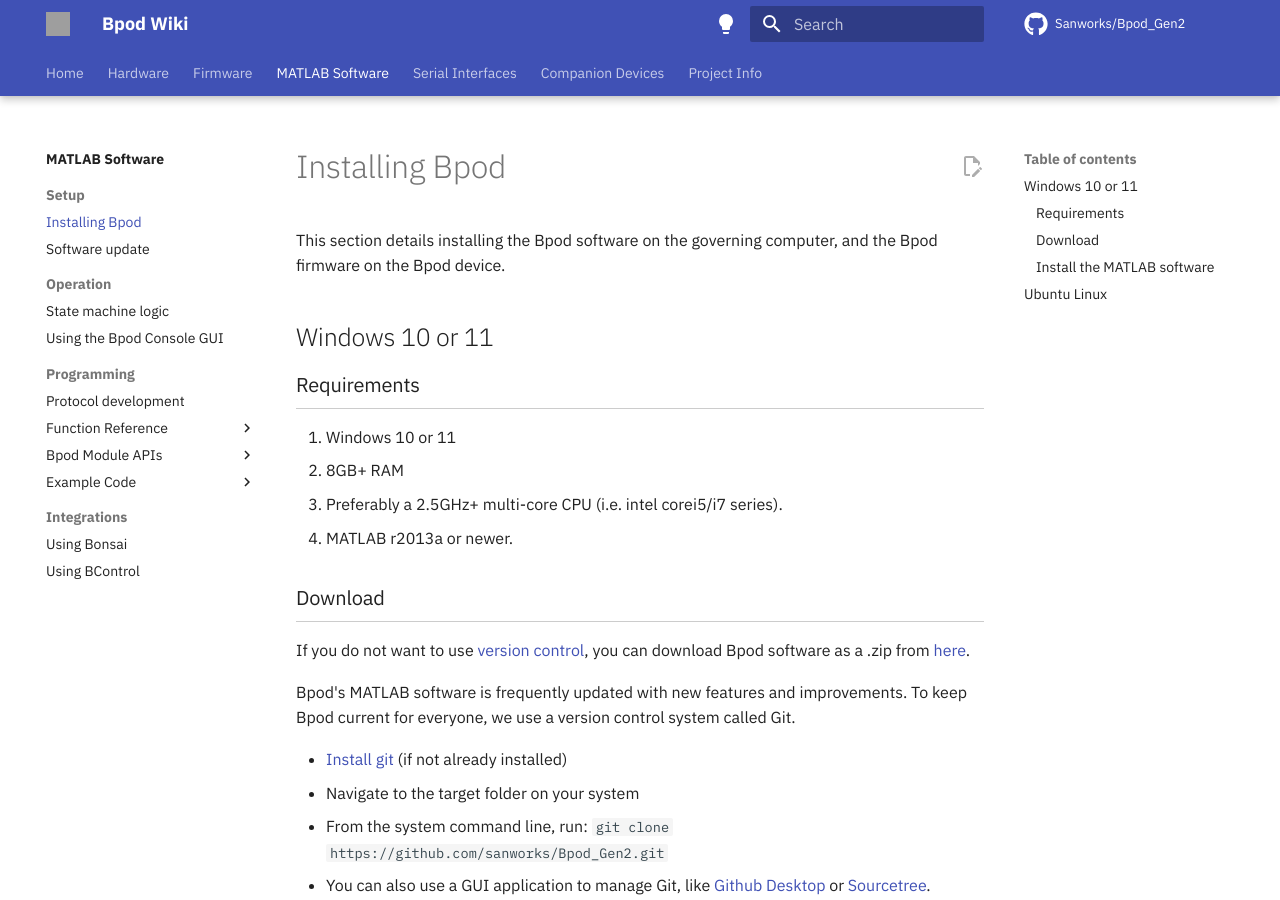
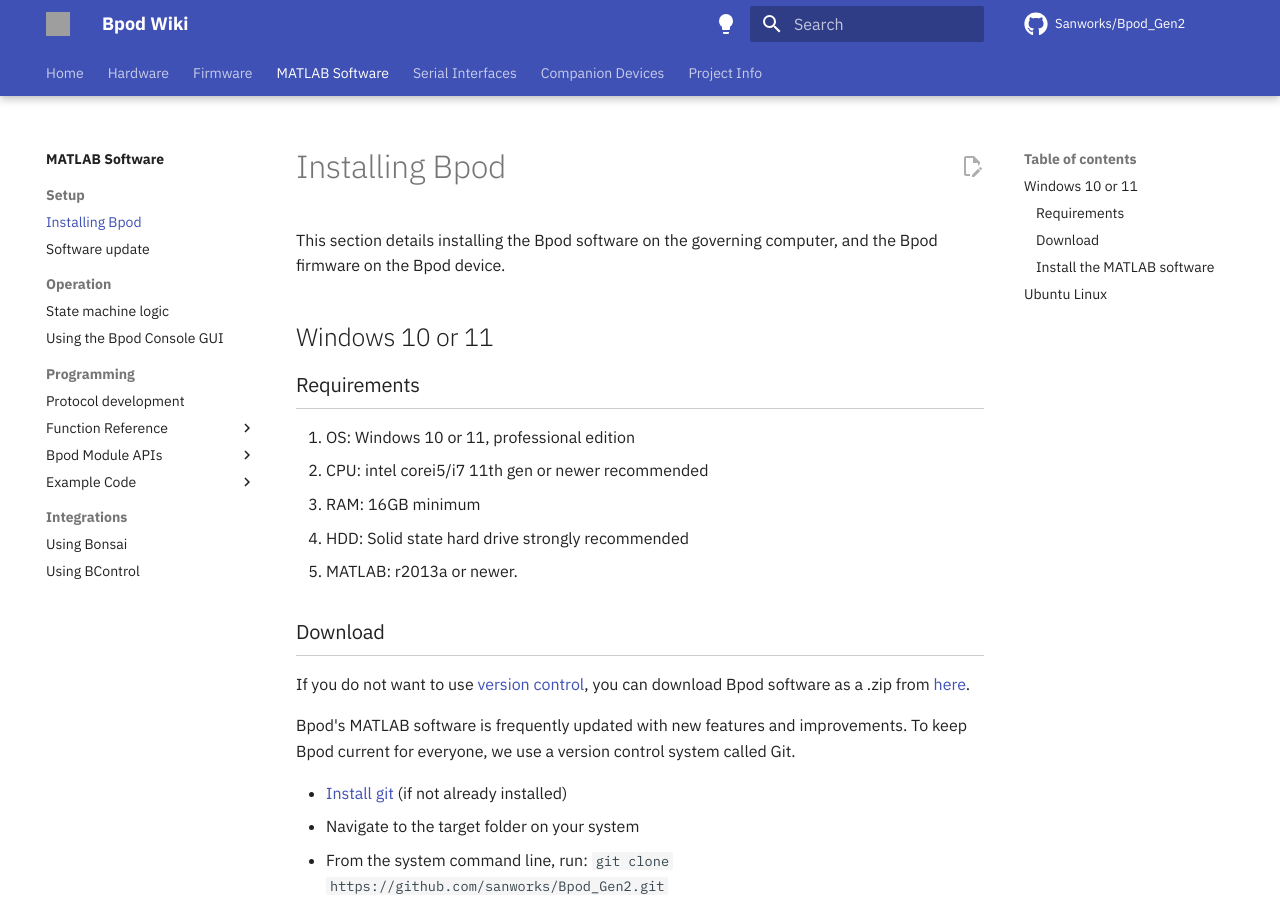
Before and after one commit to sanworks/Bpod_Wiki, an MkDocs documentation site: the page built from docs/install-and-update/installing-bpod.md, in a window 1280 px wide and 900 px high. Built offline with MkDocs 1.6.1 and Material for MkDocs 9.7.7, drawn with Linux system fonts in a browser that asks for light colours; some web fonts are replaced; comment, search, counter and statistics services are not loaded; some of the changed text lies outside the part shown; grey boxes are pictures that could not be loaded.

Commit message:
-Updated minimum system requirements

```diff
--- a/docs/install-and-update/installing-bpod.md
+++ b/docs/install-and-update/installing-bpod.md
@@ -3,10 +3,11 @@
 
 ## Windows 10 or 11
 ### Requirements
-1. Windows 10 or 11
-2. 8GB+ RAM
-3. Preferably a 2.5GHz+ multi-core CPU (i.e. intel corei5/i7 series).
-4. MATLAB r2013a or newer.
+1. OS: Windows 10 or 11, professional edition
+2. CPU: intel corei5/i7 11th gen or newer recommended
+3. RAM: 16GB minimum
+4. HDD: Solid state hard drive strongly recommended
+5. MATLAB: r2013a or newer.
 
 ### Download
 If you do not want to use [version control](https://en.wikipedia.org/wiki/Version_control), you can download Bpod software as a .zip from [here](https://github.com/sanworks/Bpod_Gen2/archive/refs/heads/master.zip).
@@ -58,7 +59,7 @@
 ## Ubuntu Linux
 These are instructions for setting up Bpod on a computer running Ubuntu
 
-We recommend at least an Intel Corei5 processor and 8GB of RAM.
+We recommend at least a 11th generation Intel Corei5 processor and 16GB of RAM.
 
 This tutorial assumes you have loaded Bpod's firmware if you self-assembled the state machine.
 
```
